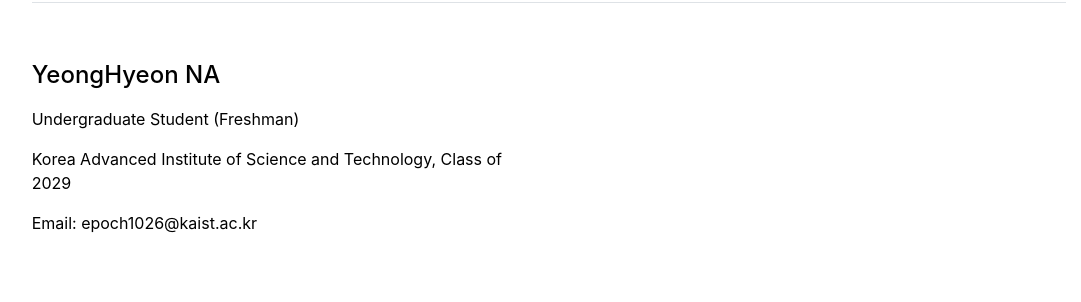
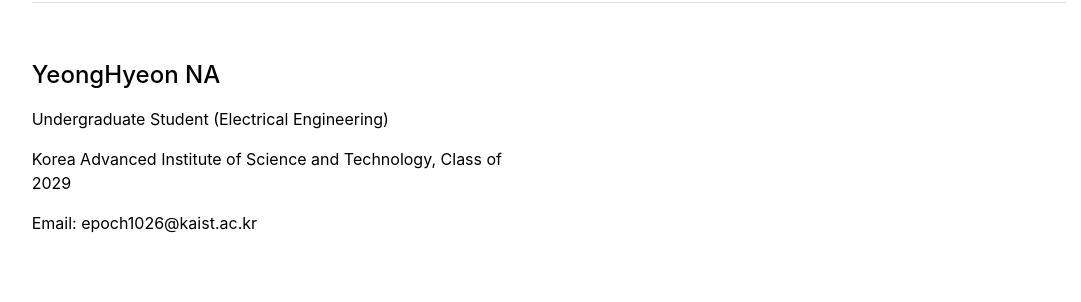
Before and after one commit to ynghyn-na/ynghyn-na.github.io, a Jekyll site: the page built from contact.md, in a window 1280 px wide. Shown: the part 201-503 px from the top of the page, without its empty margins (91-1172 px from the left). Built offline with Jekyll 4.4.1, drawn with Linux system fonts in a browser that asks for light colours.

Commit message:
Update settings.yml

```diff
--- a/_data/settings.yml
+++ b/_data/settings.yml
@@ -8,4 +8,4 @@ social:
 - {icon: 'envelope', link: 'mailto:epoch1026 [at] kaist [dot] ac [dot] kr'}
 
 contacts:
-- {name: 'YeongHyeon NA', title: 'Undergraduate Student (Freshman)', school: 'Korea Advanced Institute of Science and Technology', number: 'Class of 2029', email: 'epoch1026@kaist.ac.kr', linkedin: 'https://www.linkedin.com/in/ynghyn-na', instagram: 'https://www.instagram.com/epochkr/'}
+- {name: 'YeongHyeon NA', title: 'Undergraduate Student (Electrical Engineering)', school: 'Korea Advanced Institute of Science and Technology', number: 'Class of 2029', email: 'epoch1026@kaist.ac.kr', linkedin: 'https://www.linkedin.com/in/ynghyn-na', instagram: 'https://www.instagram.com/epochkr/'}
```
